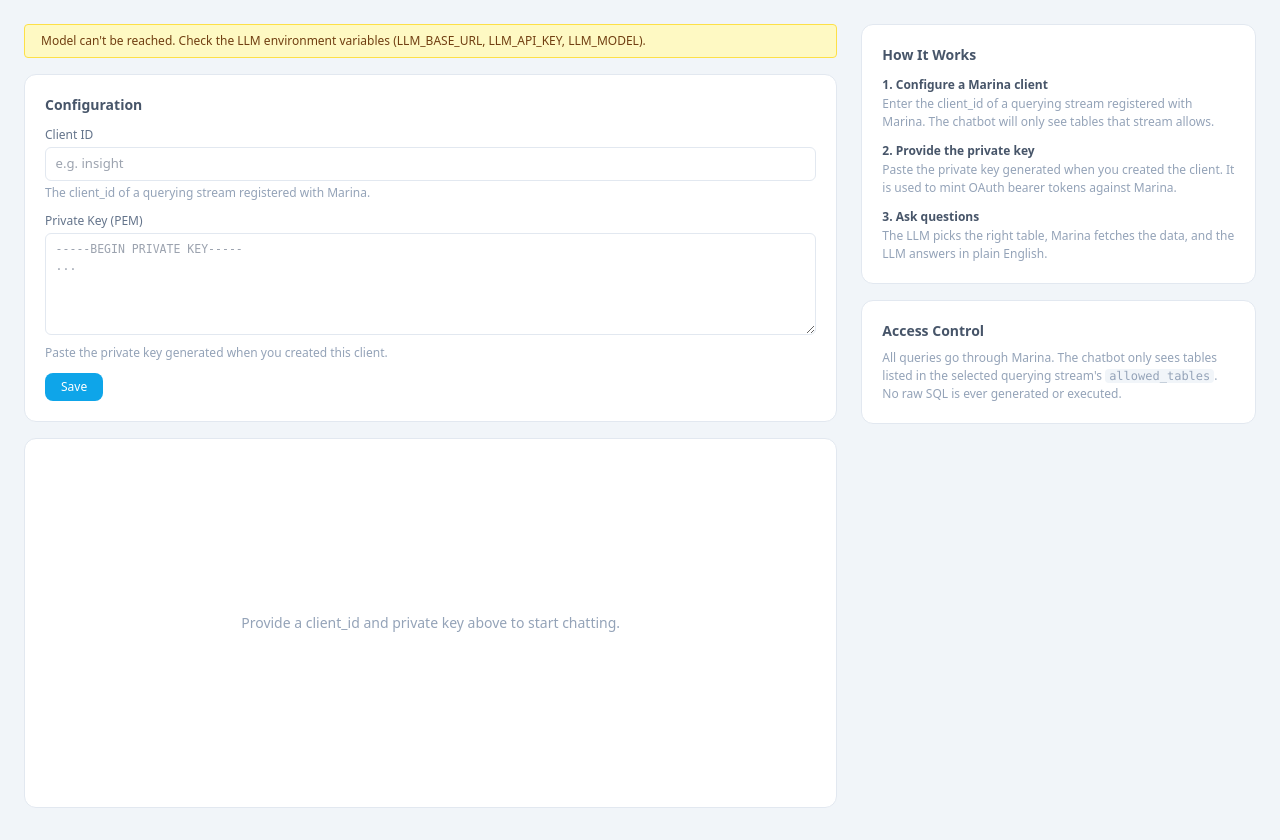
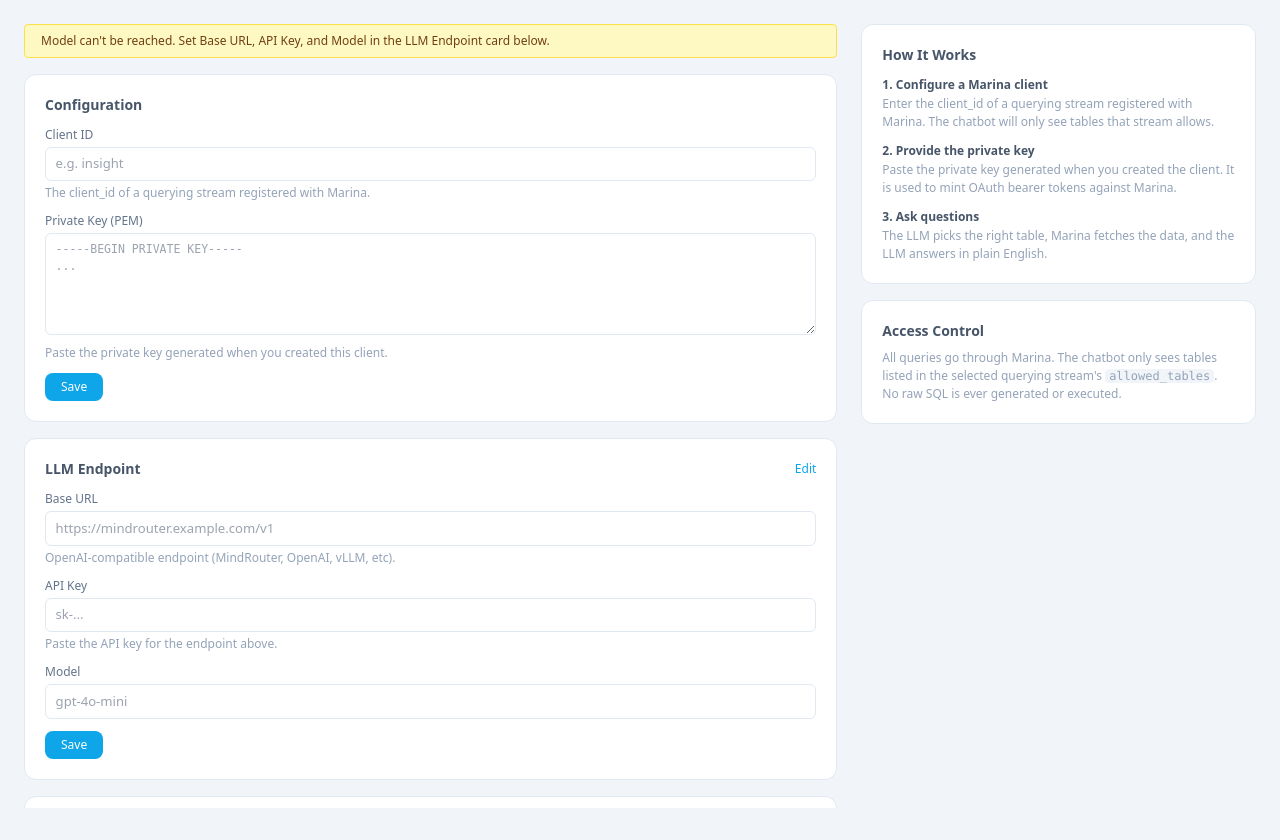
Before and after one commit to AI4RA/lakehouse-insight, a FastAPI app: page / in a window 1280 px wide. Shown: the part 45-885 px from the top of the page. Run offline with FastAPI, Linux system fonts and the light colour scheme; some libraries are stand-ins or nearby versions.

Commit message:
Add LLM endpoint settings page with file-backed config
Insight runs as its own container, so it doesn't share os.environ with
shipyard. Standalone deploys without LLM env vars in .env had no way
to configure the LLM endpoint after the fact. Now insight has its own
'LLM Endpoint' card on the chat page with three fields: Base URL, API
Key, Model.

Resolution order is file (set via UI) > env var. Empty API Key on save
keeps the previously stored key, so the field never echoes the secret
back to the browser.

Stored at INSIGHT_LLM_CONFIG_FILE (default
/var/lib/insight/insight_llm.json), mode 0600, alongside the existing
credentials file in the same volume mount.

```diff
--- a/insight/llm.py
+++ b/insight/llm.py
@@ -25,21 +25,32 @@ _RETRYABLE_STREAM_ERRORS = (
 
 logger = logging.getLogger(__name__)
 
+from . import llm_config as _llm_config
+
 
 # ---------------------------------------------------------------------------
 # Configuration
+#
+# Resolution order: file (set via Insight UI) wins, env var falls through.
 # ---------------------------------------------------------------------------
 
 def _base_url() -> str:
-    return os.environ.get("LLM_BASE_URL", "").strip()
+    cfg = _llm_config.read()
+    return (cfg.get("base_url", "").strip()
+            or os.environ.get("LLM_BASE_URL", "").strip())
 
 
 def _api_key() -> str:
-    return os.environ.get("LLM_API_KEY", "").strip() or "not-required"
+    cfg = _llm_config.read()
+    return (cfg.get("api_key", "").strip()
+            or os.environ.get("LLM_API_KEY", "").strip()
+            or "not-required")
 
 
 def get_model() -> str:
-    return os.environ.get("LLM_MODEL", "").strip()
+    cfg = _llm_config.read()
+    return (cfg.get("model", "").strip()
+            or os.environ.get("LLM_MODEL", "").strip())
 
 
 def is_configured() -> bool:
--- /dev/null
+++ b/insight/llm_config.py
@@ -0,0 +1,32 @@
+"""LLM endpoint configuration. File-backed, env vars are the fallback."""
+
+import json
+import os
+from pathlib import Path
+
+CONFIG_FILE = os.environ.get(
+    "INSIGHT_LLM_CONFIG_FILE", "/var/lib/insight/insight_llm.json"
+)
+
+
+def read() -> dict:
+    """Return {base_url, api_key, model}. Empty dict if no file."""
+    try:
+        data = json.loads(Path(CONFIG_FILE).read_text())
+        if isinstance(data, dict):
+            return data
+    except Exception:
+        pass
+    return {}
+
+
+def write(base_url: str, api_key: str, model: str) -> None:
+    """Persist LLM config to disk with mode 0600."""
+    path = Path(CONFIG_FILE)
+    path.parent.mkdir(parents=True, exist_ok=True)
+    path.write_text(json.dumps({
+        "base_url": base_url,
+        "api_key": api_key,
+        "model": model,
+    }))
+    path.chmod(0o600)
--- a/insight/routes.py
+++ b/insight/routes.py
@@ -16,6 +16,7 @@ from fastapi.templating import Jinja2Templates
 from . import auth as _auth
 from . import credentials as _credentials
 from . import llm as _llm
+from . import llm_config as _llm_config
 from . import marina_client as _marina
 
 logger = logging.getLogger(__name__)
@@ -31,14 +32,32 @@ def register(app: FastAPI, templates: Jinja2Templates) -> None:
     @app.get("/", response_class=HTMLResponse, summary="Insight: AI-powered data exploration")
     async def insight_page(request: Request):
         saved_client_id, saved_key = _credentials.read()
+        llm_cfg = _llm_config.read()
         return templates.TemplateResponse(
             request,
             "insight.html",
             {
                 "saved_client_id": saved_client_id,
                 "is_configured": bool(saved_client_id and saved_key),
+                "llm_base_url": llm_cfg.get("base_url", ""),
+                "llm_model": llm_cfg.get("model", ""),
+                # Never echo the API key back; just signal whether one is set.
+                "llm_api_key_set": bool(llm_cfg.get("api_key", "").strip()),
             },
         )
+
+    @app.post("/llm-config", summary="Save LLM endpoint config")
+    async def insight_llm_save(
+        base_url: str = Form(""),
+        api_key: str = Form(""),
+        model: str = Form(""),
+    ):
+        # Empty api_key field means "keep the existing key" (UI never echoes it back).
+        if not api_key.strip():
+            existing = _llm_config.read().get("api_key", "")
+            api_key = existing
+        _llm_config.write(base_url.strip(), api_key.strip(), model.strip())
+        return JSONResponse({"ok": True})
 
     @app.get("/llm-status", summary="Test LLM connectivity")
     async def insight_llm_status():
--- a/insight/templates/insight.html
+++ b/insight/templates/insight.html
@@ -38,7 +38,7 @@
   <div class="lg:col-span-2 flex flex-col gap-4" style="height:100%;min-height:0;overflow:hidden">
 
     <div id="llm-banner" class="px-4 py-2 rounded text-xs" style="display:none;background:#fef9c3;border:1px solid #fde047;color:#713f12">
-      Model can't be reached. Check the LLM environment variables (LLM_BASE_URL, LLM_API_KEY, LLM_MODEL).
+      Model can't be reached. Set Base URL, API Key, and Model in the LLM Endpoint card below.
     </div>
 
     <!-- Config form (always visible, collapsible when configured) -->
@@ -92,6 +92,54 @@
         &nbsp;&middot;&nbsp; Key saved
       </div>
       {% endif %}
+    </div>
+
+    <!-- LLM endpoint config -->
+    <div class="card p-5" id="llm-card">
+      <div class="flex items-center justify-between mb-3">
+        <h2 class="text-sm font-semibold text-slate-600">LLM Endpoint</h2>
+        <button class="text-xs" style="color:var(--accent);background:none;border:none;cursor:pointer" onclick="toggleLlm()">
+          <span id="llm-toggle-label">Edit</span>
+        </button>
+      </div>
+      <div id="llm-form" style="display:{% if llm_base_url %}none{% else %}block{% endif %}">
+        <div class="flex flex-col gap-3">
+          <div>
+            <label class="text-xs text-slate-500 font-medium block mb-1">Base URL</label>
+            <input type="text" id="llm-base-url"
+              placeholder="https://mindrouter.example.com/v1"
+              value="{{ llm_base_url or '' }}"
+              style="width:100%;font-size:0.82rem;padding:0.4rem 0.6rem;border:1px solid var(--border);border-radius:0.375rem">
+            <div class="text-xs text-slate-400 mt-1">OpenAI-compatible endpoint (MindRouter, OpenAI, vLLM, etc).</div>
+          </div>
+          <div>
+            <label class="text-xs text-slate-500 font-medium block mb-1">API Key</label>
+            <input type="password" id="llm-api-key"
+              placeholder="{% if llm_api_key_set %}(saved -- leave blank to keep){% else %}sk-...{% endif %}"
+              autocomplete="off"
+              style="width:100%;font-size:0.82rem;padding:0.4rem 0.6rem;border:1px solid var(--border);border-radius:0.375rem">
+            <div class="text-xs text-slate-400 mt-1">
+              {% if llm_api_key_set %}A key is already saved. Leave blank to keep it, or paste a new one to replace.{% else %}Paste the API key for the endpoint above.{% endif %}
+            </div>
+          </div>
+          <div>
+            <label class="text-xs text-slate-500 font-medium block mb-1">Model</label>
+            <input type="text" id="llm-model"
+              placeholder="gpt-4o-mini"
+              value="{{ llm_model or '' }}"
+              style="width:100%;font-size:0.82rem;padding:0.4rem 0.6rem;border:1px solid var(--border);border-radius:0.375rem">
+          </div>
+          <div class="flex items-center gap-3">
+            <button class="btn-cyan text-xs" onclick="saveLlmConfig()">Save</button>
+            <span id="llm-status-msg" class="text-xs text-slate-400" style="display:none"></span>
+          </div>
+        </div>
+      </div>
+      <div id="llm-summary" class="text-xs text-slate-500" style="display:{% if llm_base_url %}block{% else %}none{% endif %}">
+        Endpoint: <span class="font-mono text-slate-700">{{ llm_base_url or '(not set)' }}</span>
+        &nbsp;&middot;&nbsp; Model: <span class="font-mono text-slate-700">{{ llm_model or '(not set)' }}</span>
+        {% if llm_api_key_set %}&nbsp;&middot;&nbsp; Key saved{% endif %}
+      </div>
     </div>
 
     {% if is_configured %}
@@ -544,6 +592,51 @@ function showConfigStatus(msg, isError) {
   el.style.display = '';
   el.style.color = isError ? '#dc2626' : '#64748b';
   el.textContent = msg;
+}
+
+function toggleLlm() {
+  var form = document.getElementById('llm-form');
+  var summary = document.getElementById('llm-summary');
+  var label = document.getElementById('llm-toggle-label');
+  var showing = form.style.display !== 'none';
+  form.style.display = showing ? 'none' : 'block';
+  summary.style.display = showing ? 'block' : 'none';
+  if (label) label.textContent = showing ? 'Edit' : 'Cancel';
+}
+
+function showLlmStatus(msg, isError) {
+  var el = document.getElementById('llm-status-msg');
+  if (!el) return;
+  el.style.display = '';
+  el.style.color = isError ? '#dc2626' : '#64748b';
+  el.textContent = msg;
+}
+
+function saveLlmConfig() {
+  var baseUrl = (document.getElementById('llm-base-url') || {}).value || '';
+  var apiKey = (document.getElementById('llm-api-key') || {}).value || '';
+  var model = (document.getElementById('llm-model') || {}).value || '';
+
+  if (!baseUrl.trim()) { showLlmStatus('Base URL is required.', true); return; }
+  if (!model.trim()) { showLlmStatus('Model is required.', true); return; }
+
+  showLlmStatus('Saving...', false);
+
+  var formData = new FormData();
+  formData.append('base_url', baseUrl);
+  formData.append('api_key', apiKey);
+  formData.append('model', model);
+
+  fetch('./llm-config', { method: 'POST', body: formData })
+    .then(function(r) { return r.json(); })
+    .then(function(data) {
+      if (data.ok) {
+        window.location.reload();
+      } else {
+        showLlmStatus('Error: ' + (data.error || 'unknown'), true);
+      }
+    })
+    .catch(function(e) { showLlmStatus('Error: ' + e, true); });
 }
 
 function handleKey(e) {
```
